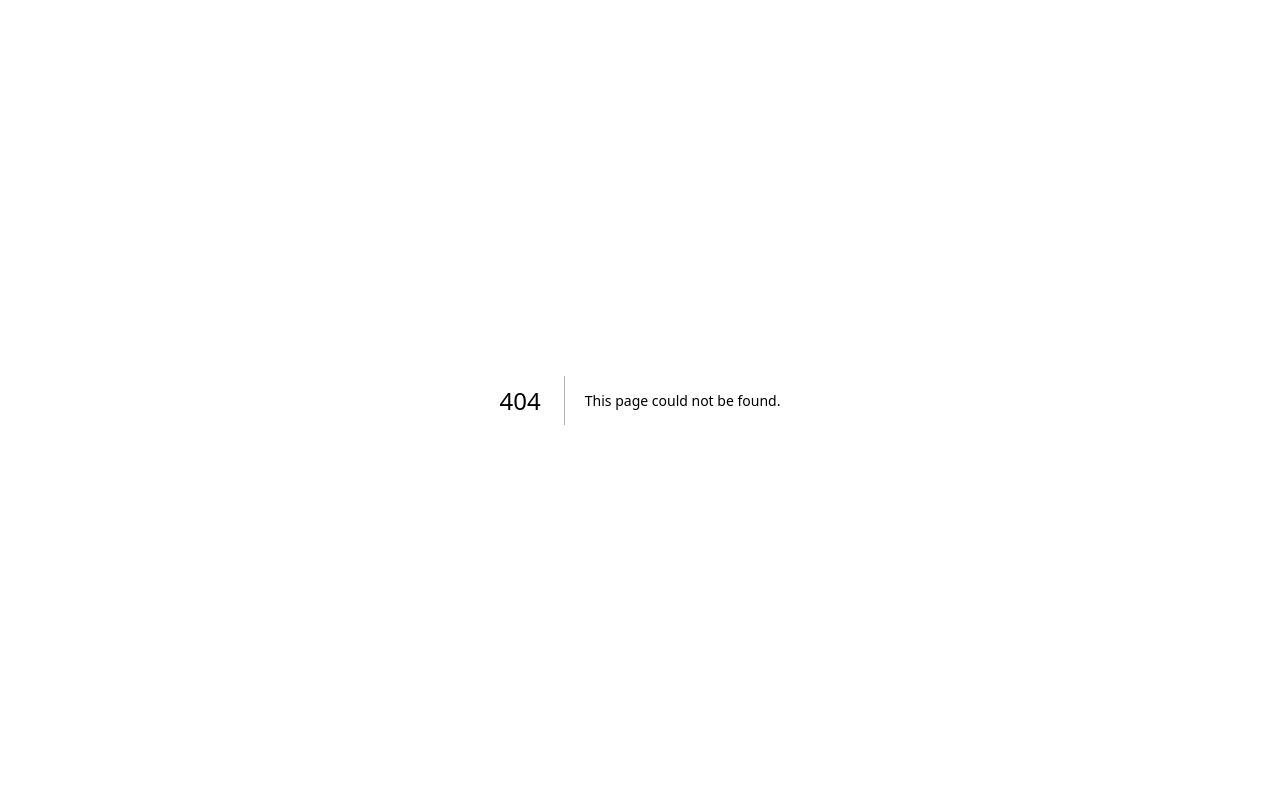
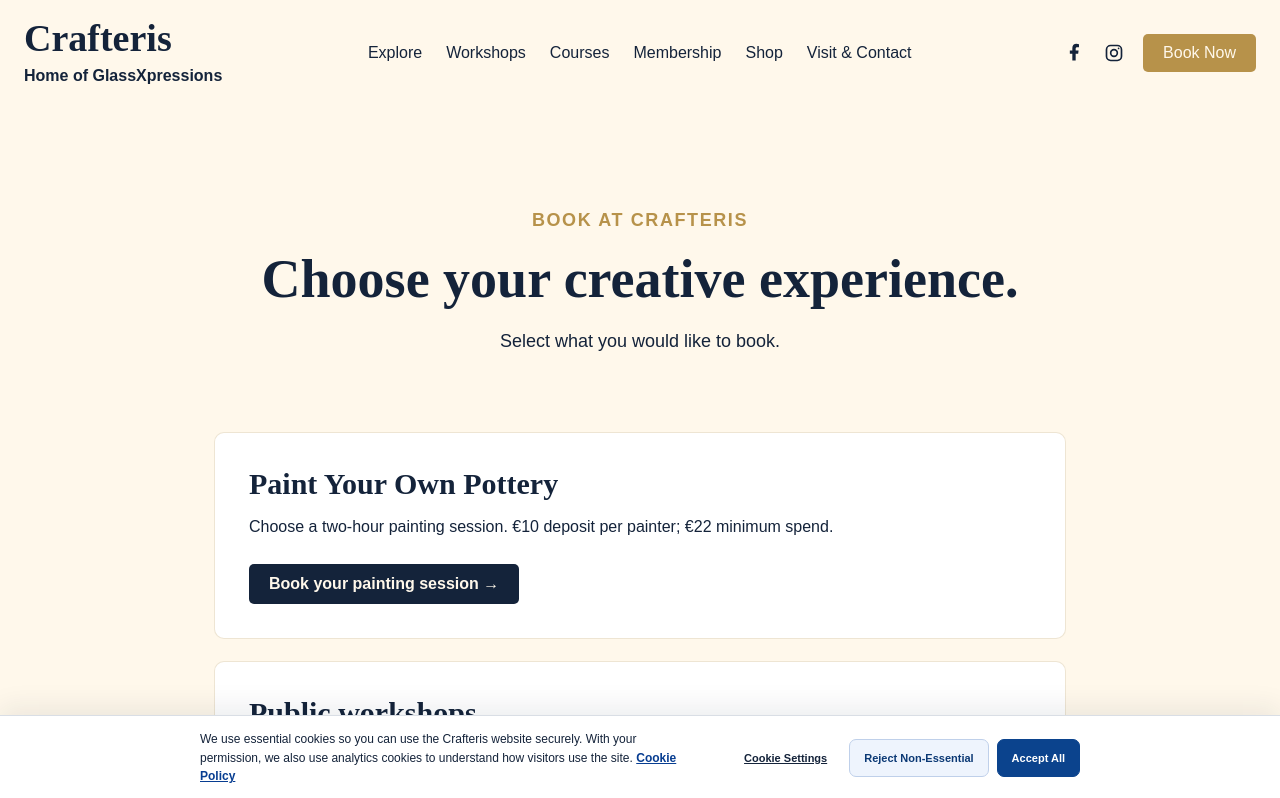
Before and after one commit to guzzep/crafteris-studio-website, a Next.js app: page /book in a window 1280 px wide. Before the commit this address had no page. Shown: the top 798 px of the page. Built offline with nearby package versions, Linux system fonts and the light colour scheme; no server answers; the database is empty.

Commit message:
Add booking entry point with configurable checkout destinations and honest unconnected state

```diff
--- /dev/null
+++ b/src/app/book/page.tsx
@@ -0,0 +1,20 @@
+import Header from "@/components/Header";
+import Footer from "@/components/Footer";
+import Link from "next/link";
+import {redirect} from "next/navigation";
+import styles from "../support.module.css";
+export const metadata={title:"Book your creative experience | Crafteris Studio"};
+const activities=[
+{key:"pyop",title:"Paint Your Own Pottery",description:"Choose a two-hour painting session. €10 deposit per painter; €22 minimum spend.",href:"/paint-your-own-pottery",env:"CRAFTERIS_PYOP_BOOKING_URL"},
+{key:"workshop",title:"Public workshops",description:"Choose a project and an available workshop date.",href:"/workshops",env:"CRAFTERIS_WORKSHOP_BOOKING_URL"},
+{key:"course",title:"Courses",description:"Explore guided learning and enrol in a scheduled course.",href:"/programmes",env:"CRAFTERIS_COURSE_BOOKING_URL"},
+{key:"membership",title:"Become a member",description:"Choose the membership that fits your creative life.",href:"/membership",env:"CRAFTERIS_MEMBERSHIP_BOOKING_URL"},
+{key:"studio",title:"Book studio time",description:"Independent making and PAYG studio access.",href:"/membership",env:"CRAFTERIS_STUDIO_BOOKING_URL"}
+] as const;
+function checkoutUrl(key:string){const value=process.env[key];if(!value)return null;try{const url=new URL(value);return url.protocol==="https:"?url:null}catch{return null}}
+export default async function BookPage({searchParams}:{searchParams:Promise<{activity?:string;plan?:string;session?:string;slug?:string}>}){
+const params=await searchParams;
+const selected=activities.find(a=>a.key===params.activity);
+if(selected){const url=checkoutUrl(selected.env);if(url){for(const key of ["plan","session","slug"] as const){if(params[key])url.searchParams.set(key,params[key]);}redirect(url.toString());}}
+return <><Header/><main className={styles.page}><section className={styles.hero}><div className={styles.heroInner}><p className={styles.eyebrow}>Book at Crafteris</p><h1>{selected?selected.title:"Choose your creative experience."}</h1><p>{selected?selected.description:"Select what you would like to book."}</p></div></section><div className={styles.content}>{selected?<section className={styles.card}><h2>Online reservations are not connected yet.</h2><p>No booking or payment has been made. Online availability and checkout will appear here when the booking connection is enabled.</p><div className={styles.actions}><Link href={selected.href} className={styles.secondary}>Back to activity</Link><Link href="/contact" className={styles.secondary}>Contact the studio if you need help</Link></div></section>:activities.map(a=><section key={a.key} className={styles.card}><h2>{a.title}</h2><p>{a.description}</p><div className={styles.actions}><Link className={styles.primary} href={a.key==="pyop"?"/book?activity=pyop":a.key==="studio"?"/book?activity=studio":a.href}>{a.key==="pyop"?"Book your painting session":a.key==="studio"?"Book studio time":a.key==="membership"?"Choose membership":a.key==="course"?"Browse courses":"Browse workshops"} →</Link></div></section>)}<p><Link href="/booking-terms">Workshop Booking Terms</Link> · <Link href="/membership-terms">Membership Terms</Link></p></div></main><Footer/></>;
+}
```
